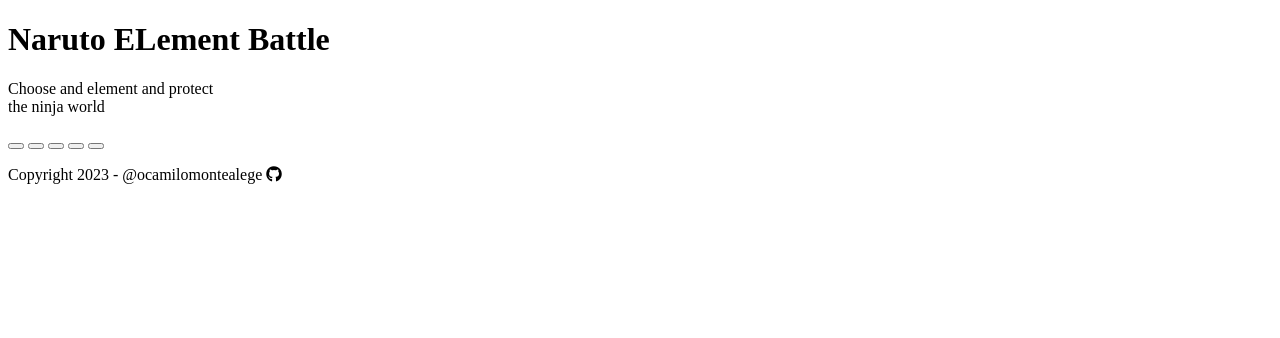
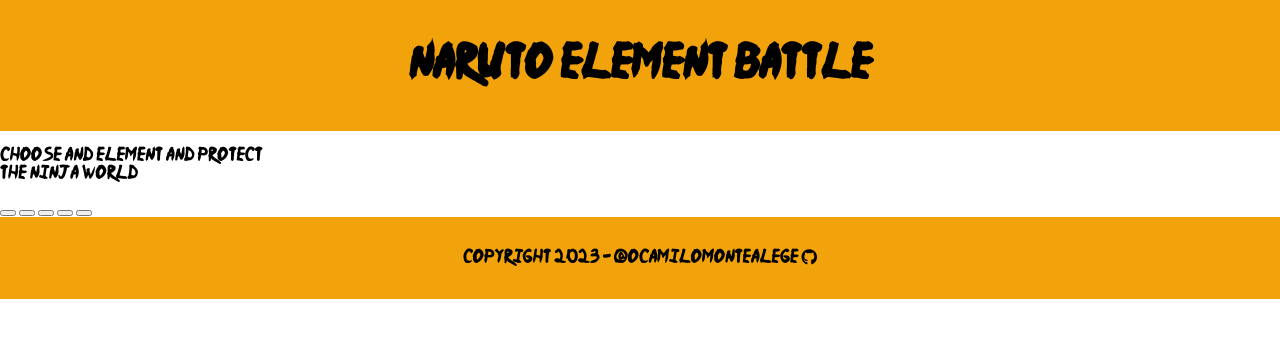
Before and after one commit to ocamilomontealegre/naruto-element-battle, a plain HTML site: page index.html in a window 1280 px wide. Drawn offline with Linux system fonts and the light colour scheme; a web font is replaced by a local one.

Commit message:
Add header and footer styles

```diff
--- a/css/styles.css
+++ b/css/styles.css
@@ -1,9 +1,49 @@
 /*** Styles ***/
 
 /*** Fonts ***/
-@import url("https://fonts.googleapis.com/css?family=Roboto|Sofia");
+@font-face {
+  font-family: Naruto;
+  src: url("../fonts/naruto-font.ttf");
+}
 
 /*** General Styles ***/
 * {
   box-sizing: border-box;
+  font-family: Naruto, sans-serif;
 }
+
+body {
+  margin: 0;
+  font-size: 16px;
+}
+
+/*** Variables ***/
+:root {
+  --color-1: #F2A30B;
+  --color-2: #0B0B0B;
+  --color-3: #FFFFFF;
+}
+
+/*** Header ***/
+.header {
+  display: flex;
+  justify-content: center;
+  align-items: center;
+  padding: 1rem 10rem;
+  background-color: var(--color-1);
+}
+
+.header h1 {
+  font-size: 2.5rem;
+}
+
+
+/*** Footer ***/
+.footer {
+  display: flex;
+  justify-content: center;
+  align-items: center;
+  padding: 1rem 10rem;
+  font-size: 1rem;
+  background-color: var(--color-1);
+}
--- a/index.html
+++ b/index.html
@@ -71,9 +71,13 @@
     </main>
 
     <!-- footer -->
-    <footer>
-      <p>Copyright 2023 - @ocamilomontealege <span class="fa-brands fa-github"></span></p>
+    <footer class="footer">
+      <p>
+        Copyright <span id="year"></span> - @ocamilomontealege <span class="icon fa-brands fa-github"></span>
+      </p>
     </footer>
   </div>
+
+  <script src="./js/scripts.js"></script>
 </body>
 </html>
--- a/js/scripts.js
+++ b/js/scripts.js
@@ -0,0 +1,3 @@
+let currentYear = new Date();
+
+document.getElementById("year").innerHTML = currentYear.getFullYear();
```
